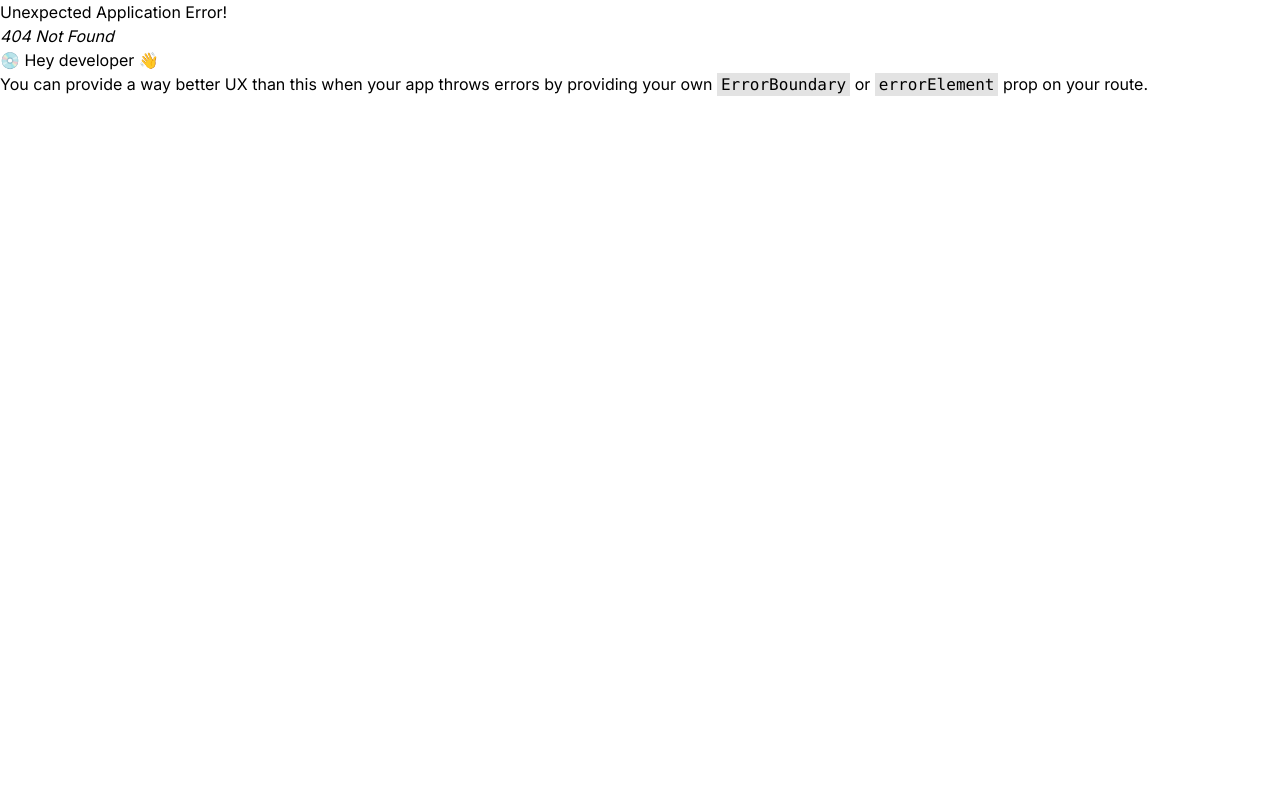
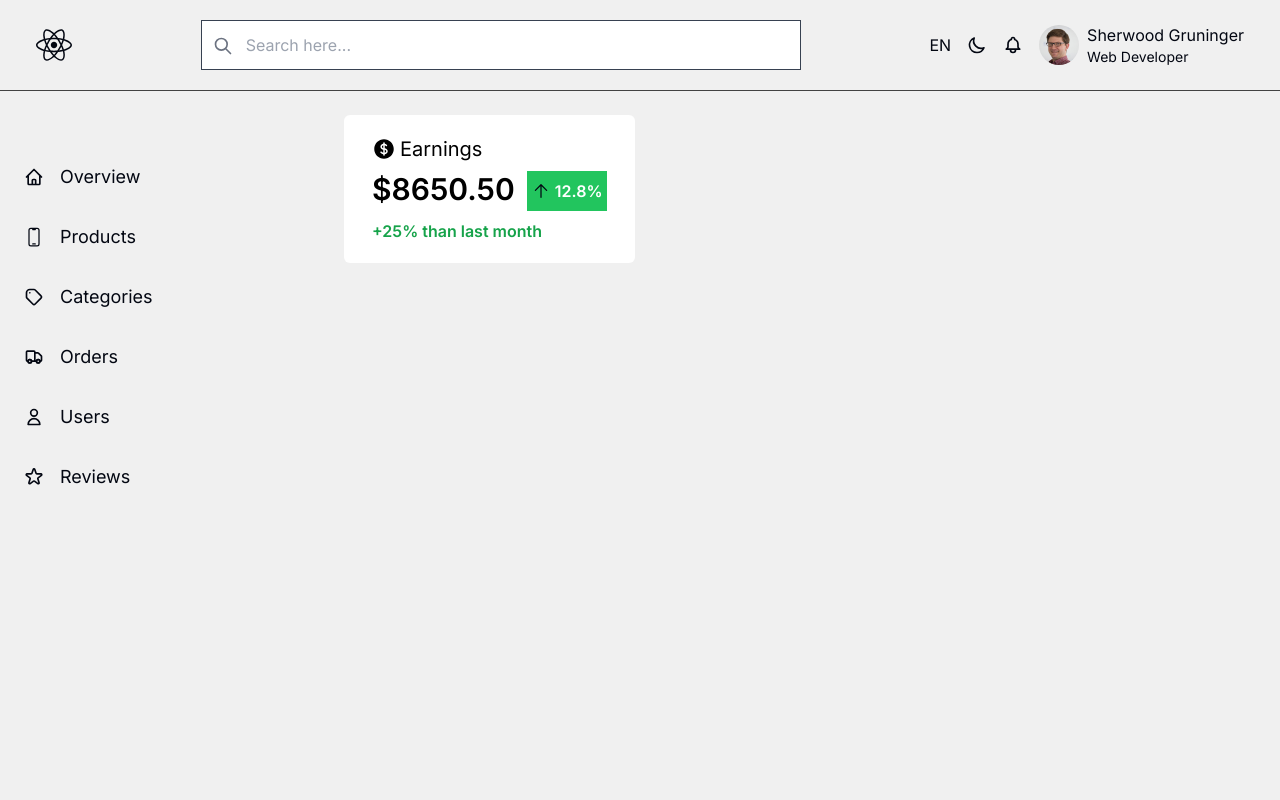
Before and after one commit to Kuzma02/Free-Admin-Dashboard, a React (Vite) app: page /landing-v2 in a window 1280 px wide. Before the commit this address had no page. Shown: the top 800 px of the page. Built offline with nearby package versions, Linux system fonts and the light colour scheme.

Commit message:
created compound SingleStatsV2 component and started working on landing v2

```diff
--- a/src/App.tsx
+++ b/src/App.tsx
@@ -14,6 +14,7 @@ import {
   HelpDesk,
   HomeLayout,
   Landing,
+  LandingV2,
   Notifications,
   Orders,
   Products,
@@ -29,6 +30,10 @@ const router = createBrowserRouter([
       {
         index: true,
         element: <Landing />,
+      },
+      {
+        path: "/landing-v2",
+        element: <LandingV2 />,
       },
       {
         path: "/products",
--- /dev/null
+++ b/src/components/SingleStatsV2.tsx
@@ -0,0 +1,72 @@
+import { HiCurrencyDollar } from "react-icons/hi";
+import { HiArrowSmallUp } from "react-icons/hi2";
+
+const SingleStatsV2 = ({ children }: { children: React.ReactNode }) => {
+  return (
+    <div className="flex flex-col gap-2 bg-white px-7 py-5 rounded-md">
+      {children}
+    </div>
+  );
+};
+
+const StatsCategory = ({
+  statsCategory,
+  children,
+}: {
+  statsCategory: string;
+  children: React.ReactNode;
+}) => {
+  return (
+    <p className="flex items-center gap-1">
+      {/* <HiCurrencyDollar className="text-2xl" />{ */}
+      {children}
+      <span className="text-xl">{statsCategory}</span>
+    </p>
+  );
+};
+
+const MoneyStats = ({
+  moneyAmount,
+  children,
+}: {
+  moneyAmount: string;
+  children: React.ReactNode;
+}) => {
+  return (
+    <div className="flex gap-3">
+      <p className="text-3xl font-semibold">${moneyAmount}</p>
+      {/* <p className="text-white bg-green-500 w-20 h-10 flex gap-1 items-center justify-center font-semibold">
+        <HiArrowSmallUp className="text-blackPrimary text-xl" />{" "}
+        <span>12.8%</span>
+      </p> */}
+      {children}
+    </div>
+  );
+};
+
+const PercentageStats = ({
+  isPositive,
+  percentage,
+}: {
+  percentage: string;
+  isPositive: boolean;
+}) => {
+  return (
+    <p
+      className={
+        isPositive
+          ? `dark:text-green-500 text-green-600 font-semibold`
+          : `dark:text-red-500 text-red-600 font-semibold`
+      }
+    >
+      {isPositive ? "+" : "-"}
+      {percentage} than last month
+    </p>
+  );
+};
+
+export default SingleStatsV2;
+
+SingleStatsV2.StatsCategory = StatsCategory;
+SingleStatsV2.MoneyStats = MoneyStats;
+SingleStatsV2.PercentageStats = PercentageStats;
--- a/src/components/index.ts
+++ b/src/components/index.ts
@@ -25,3 +25,4 @@ export { default as WhiteButton } from "./WhiteButton";
 export { default as SelectInput } from "./SelectInput";
 export { default as FAQSection } from "./FAQSection";
 export { default as SimpleNotification } from "./SimpleNotification";
+export { default as SingleStatsV2 } from "./SingleStatsV2";
--- /dev/null
+++ b/src/pages/LandingV2.tsx
@@ -0,0 +1,29 @@
+import { Sidebar, SingleStatsV2 } from "../components";
+import { HiCurrencyDollar } from "react-icons/hi2";
+import { HiArrowSmallUp } from "react-icons/hi2";
+
+const Landingv2 = () => {
+  return (
+    <div className="h-auto border-t dark:border-blackSecondary border-blackSecondary border-1 flex dark:bg-blackPrimary bg-whiteSecondary">
+      <Sidebar />
+      <div className="dark:bg-blackPrimary bg-whiteSecondary w-full pt-6 pl-9 max-sm:pt-6 max-sm:pl-5">
+        {/* stats */}
+        <div className="flex justify-between px-5">
+          <SingleStatsV2>
+            <SingleStatsV2.StatsCategory statsCategory="Earnings">
+              <HiCurrencyDollar className="text-2xl" />
+            </SingleStatsV2.StatsCategory>
+            <SingleStatsV2.MoneyStats moneyAmount="8650.50">
+              <p className="text-white bg-green-500 w-20 h-10 flex gap-1 items-center justify-center font-semibold">
+                <HiArrowSmallUp className="text-blackPrimary text-xl" />{" "}
+                <span>12.8%</span>
+              </p>
+            </SingleStatsV2.MoneyStats>
+            <SingleStatsV2.PercentageStats isPositive={true} percentage="25%" />
+          </SingleStatsV2>
+        </div>
+      </div>
+    </div>
+  );
+};
+export default Landingv2;
--- a/src/pages/index.ts
+++ b/src/pages/index.ts
@@ -18,3 +18,4 @@ export { default as EditReview } from "./EditReview";
 export { default as HelpDesk } from "./HelpDesk";
 export { default as Notifications } from "./Notifications";
 export { default as Profile } from "./Profile";
+export { default as LandingV2 } from "./LandingV2";
```
